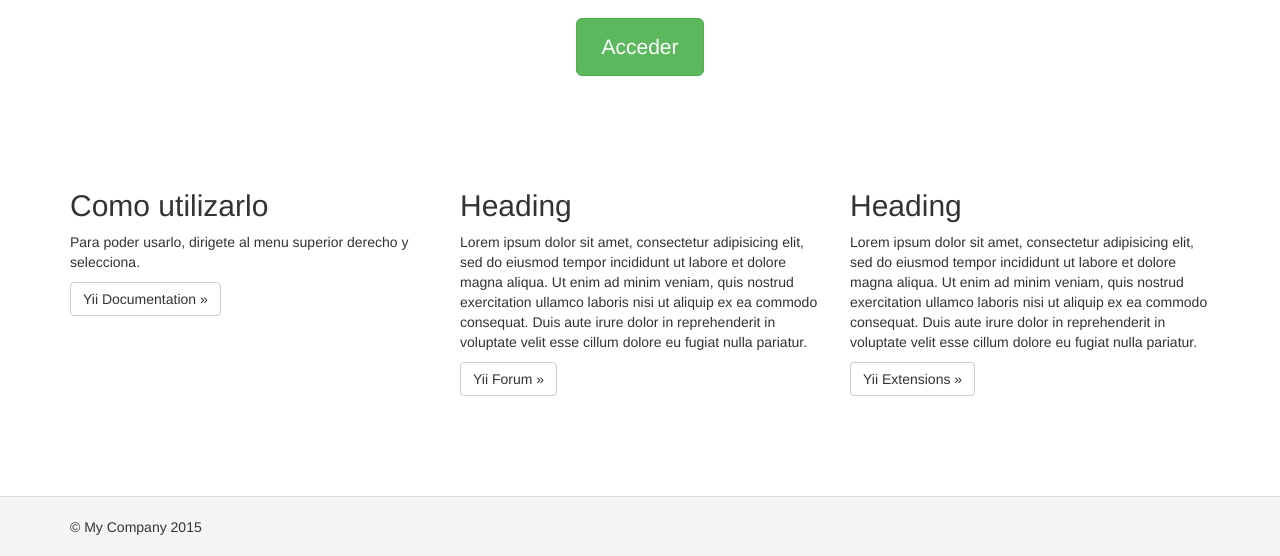
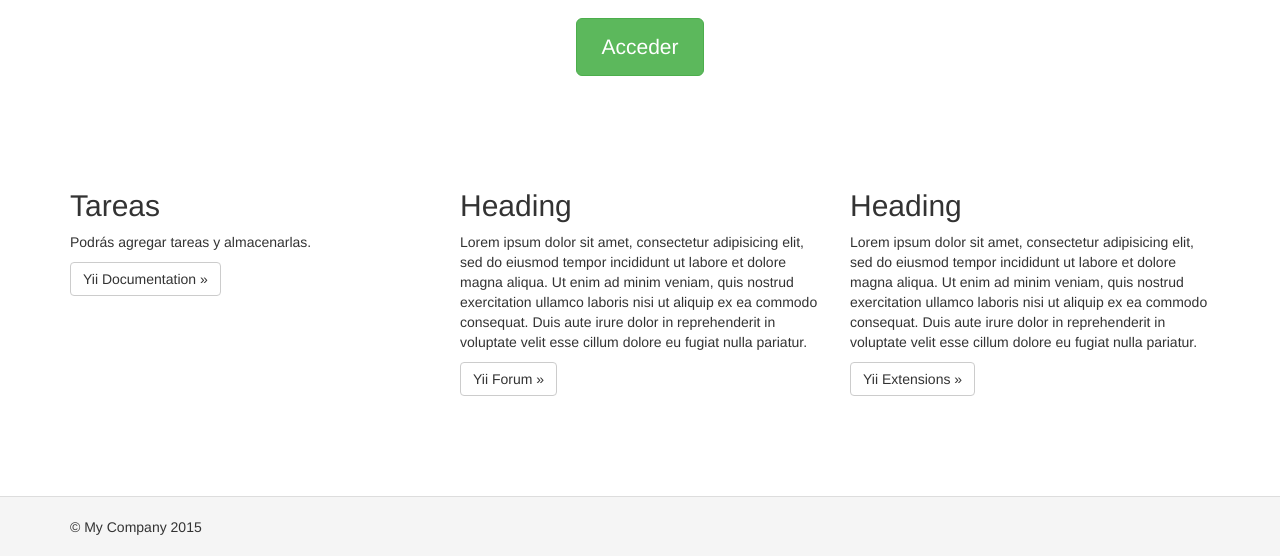
Before and after one commit to cesartejeda/ProyectoFinal, a Yii app: template MiAplicacion/views/site/index.php in a window 1280 px wide. Shown: the part 244-800 px from the top of the page. Run offline with PHP 8.4 and a stand-in for Yii, Linux system fonts and the light colour scheme; the template is opened without the code that fills it, so the values that code supplies are empty; some libraries are stand-ins or nearby versions.

Commit message:
quinta version

```diff
--- a/MiAplicacion/views/site/index.php
+++ b/MiAplicacion/views/site/index.php
@@ -19,9 +19,9 @@ $this->title = 'My Yii Application';
 
         <div class="row">
             <div class="col-lg-4">
-                <h2>Como utilizarlo</h2>
+                <h2>Tareas</h2>
 
-                <p>Para poder usarlo, dirigete al menu superior derecho y selecciona.</p>
+                <p>Podrás agregar tareas y almacenarlas.</p>
 
                 <p><a class="btn btn-default" href="http://www.yiiframework.com/doc/">Yii Documentation &raquo;</a></p>
             </div>
```
